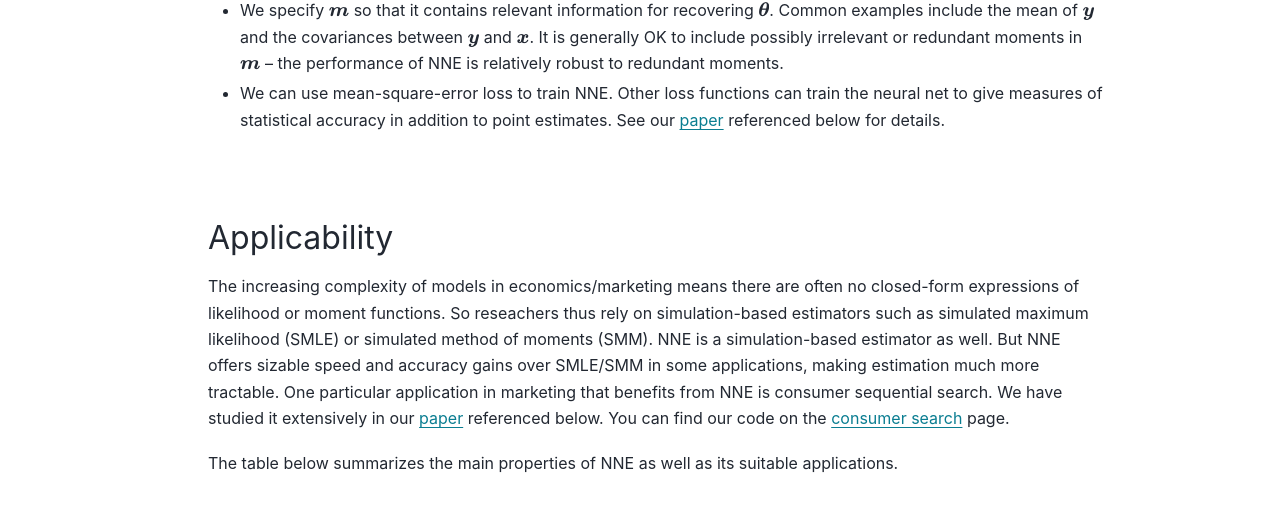
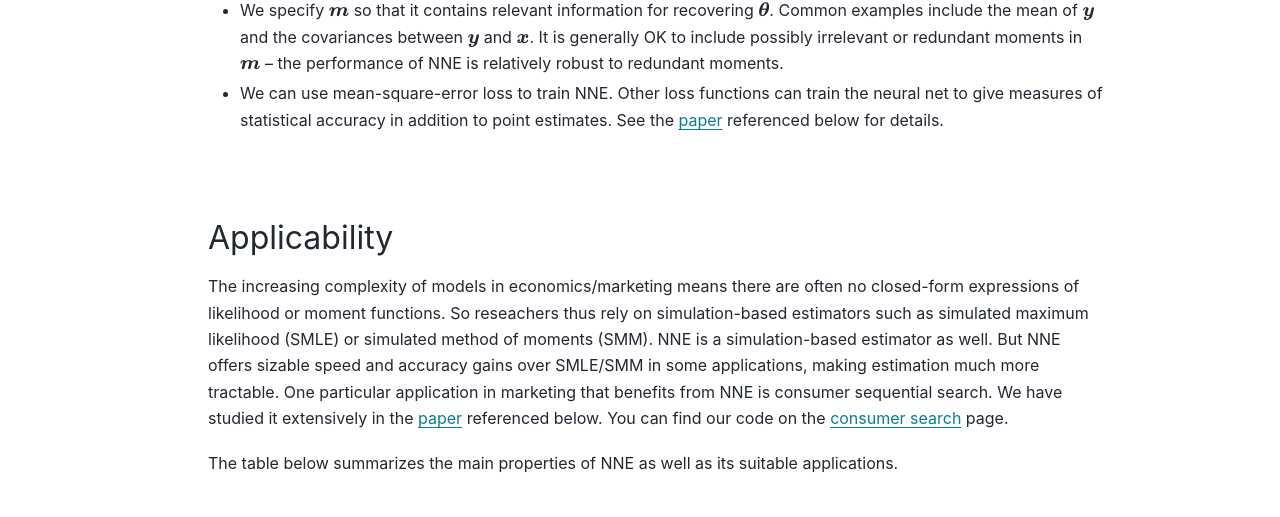
Before and after one commit to nnehome/nnehome.github.io, a Sphinx documentation site: the page built from docs/source/index.rst, in a window 1280 px wide and 900 px high, scrolled down 1360 px. Shown: the part 177-694 px from the top of the window. Built offline with Sphinx 7.4.7 and the PyData theme 0.15.4, drawn with Linux system fonts in a browser that asks for light colours; some of the changed text lies outside the part shown.

Commit message:
minor fix

```diff
--- a/docs/source/index.rst
+++ b/docs/source/index.rst
@@ -70,7 +70,7 @@
 
 * We specify :math:`\boldsymbol{m}` so that it contains relevant information for recovering :math:`\boldsymbol{\theta}`. Common examples include the mean of :math:`\boldsymbol{y}` and the covariances between :math:`\boldsymbol{y}` and :math:`\boldsymbol{x}`. It is generally OK to include possibly irrelevant or redundant moments in :math:`\boldsymbol{m}` -- the performance of NNE is relatively robust to redundant moments.
 
-* We can use mean-square-error loss to train NNE. Other loss functions can train the neural net to give measures of statistical accuracy in addition to point estimates. See our `paper`_ referenced below for details.
+* We can use mean-square-error loss to train NNE. Other loss functions can train the neural net to give measures of statistical accuracy in addition to point estimates. See the `paper`_ referenced below for details.
 
 |
 
@@ -81,7 +81,7 @@
 So reseachers thus rely on simulation-based estimators such as simulated maximum likelihood (SMLE) or simulated method of moments (SMM).
 NNE is a simulation-based estimator as well. But NNE offers sizable speed and accuracy gains over SMLE/SMM in some applications,
 making estimation much more tractable. One particular application in marketing that benefits from NNE is consumer
-sequential search. We have studied it extensively in our `paper`_ referenced below.
+sequential search. We have studied it extensively in the `paper`_ referenced below.
 You can find our code on the :ref:`consumer search <code_consumer_search>` page.
 
 The table below summarizes the main properties of NNE as well as its suitable applications.
```
Also changed, not shown: other parts of docs/source/index.rst (+1 -1 lines).
